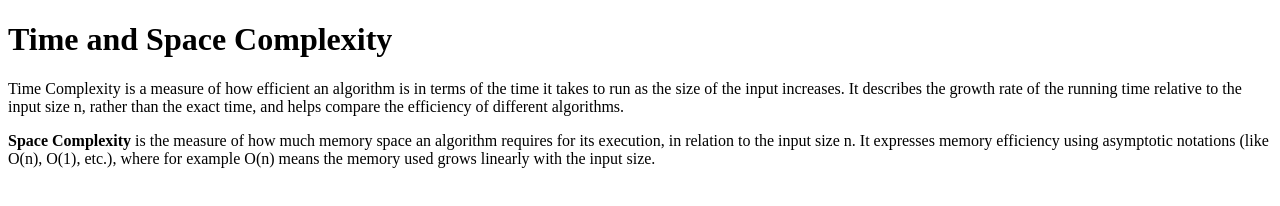
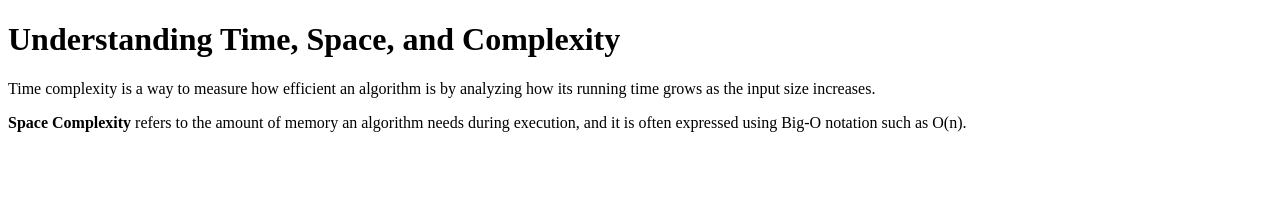
Before and after one commit to acciojob/time-and-space-complexity-jaichawla14, a website: page main.html in a window 1280 px wide. Drawn offline with Linux system fonts and the light colour scheme.

Commit message:
created a submission

```diff
--- a/main.html
+++ b/main.html
@@ -7,11 +7,15 @@
 </head>
 
 <body>
-	<h1>Time and Space Complexity</h1>
-	<p>Time Complexity is a measure of how efficient an algorithm is in terms of the time it takes to run as the size of the input increases.
-It describes the growth rate of the running time relative to the input size n, rather than the exact time, and helps compare the efficiency of different algorithms.</p>
- <p><b>Space Complexity</b> is the measure of how much memory space an algorithm requires for its execution, in relation to the input size n.
-It expresses memory efficiency using asymptotic notations (like O(n), O(1), etc.), where for example O(n) means the memory used grows linearly with the input size.</p>
+	 <h1>Understanding Time, Space, and Complexity</h1>
+
+  <p>
+    Time complexity is a way to measure how efficient an algorithm is by analyzing how its running time grows as the input size increases.
+  </p>
+
+  <p>
+    <b>Space Complexity</b> refers to the amount of memory an algorithm needs during execution, and it is often expressed using Big-O notation such as O(n).
+  </p>
 	<script type="text/javascript" src="./script.js">
 </script>
 
```
